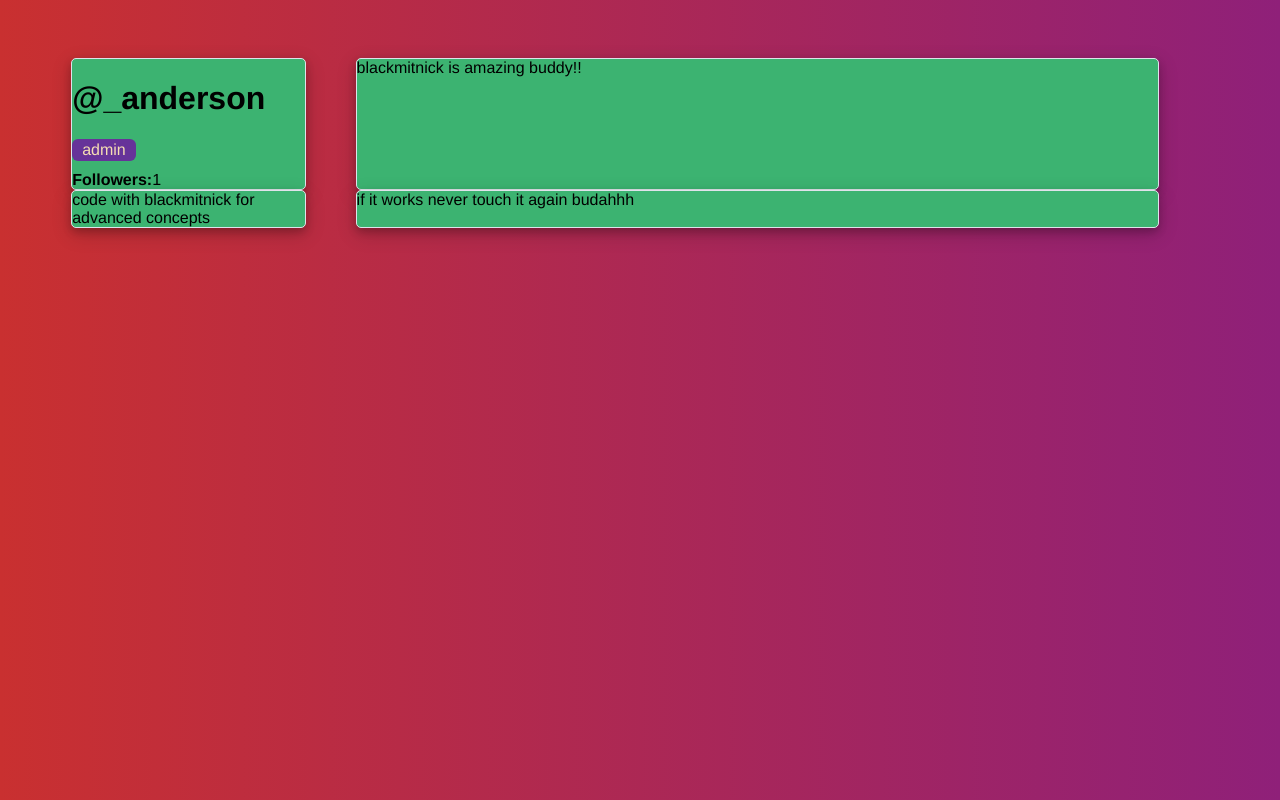
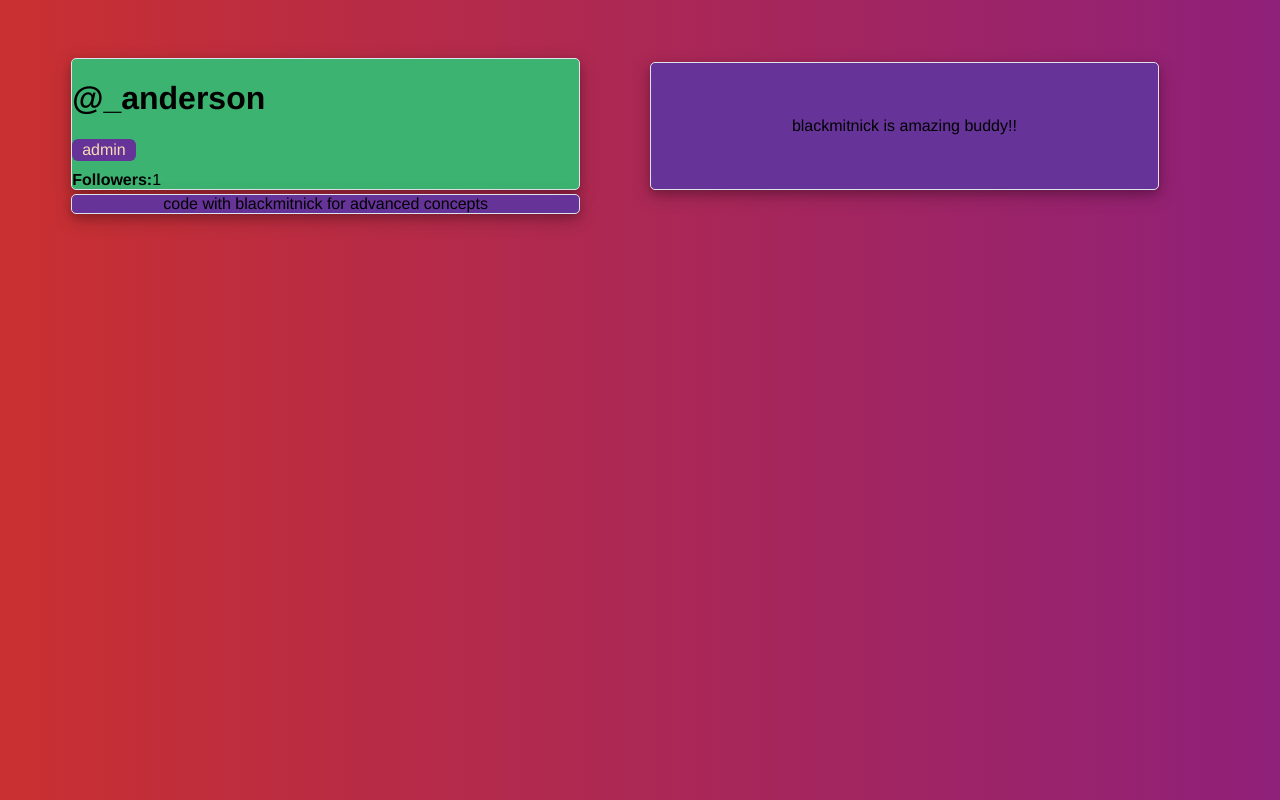
Before and after one commit to andersoncharle/cryptostar, a Vue app: page / in a window 1280 px wide. Built offline with nearby package versions, Linux system fonts and the light colour scheme.

Commit message:
user-profile__tweets-wrapper tweets loops content display

```diff
--- a/src/components/userProfile.vue
+++ b/src/components/userProfile.vue
@@ -35,7 +35,9 @@ export default {
         tweetsLoop: [
           { id: 1, content: "blackmitnick is amazing buddy!!" },
           { id: 2, content: "code with blackmitnick for advanced concepts" },
-          { id: 3, content: "if it works never touch it again budahhh" },
+          // { id: 3, content: "if it works never touch it again budahhh" },
+          // { id: 4, content: "if it works never touch it again budahhh" },
+          // { id: 5, content: "if it works never touch it again budahhh" },
         ],
       },
     };
@@ -90,7 +92,9 @@ export default {
 }
 .user-profile {
   display: grid;
-  grid-template-columns: 1fr 3fr;
+  grid-template-columns: repeat(2, 1fr);
+  grid-template-rows: 1fr;
+  grid-column-gap: 20px;
   padding: 50px 5%;
 }
 .user-profile__user-panel {
@@ -108,14 +112,17 @@ export default {
 .user-profile__tweets-wrapper {
   display: flex;
   flex-direction: column;
+  align-items: center;
+  justify-content: center;
   margin-right: 50px;
+  margin-top: 4px;
   box-shadow: 0 4px 8px 0 rgba(0, 0, 0, 0.2), 0 6px 20px 0 rgba(0, 0, 0, 0.19);
   /*padding: 60px;*/
   /*background-color: white;*/
   border-radius: 5px;
   border: 1px solid #dfe3eb;
   /*margin: 0 auto;*/
-  background-color: MediumSeaGreen;
+  background-color: rebeccapurple;
 }
 .user-profile__admin-badge {
   background-color: rebeccapurple;
```
